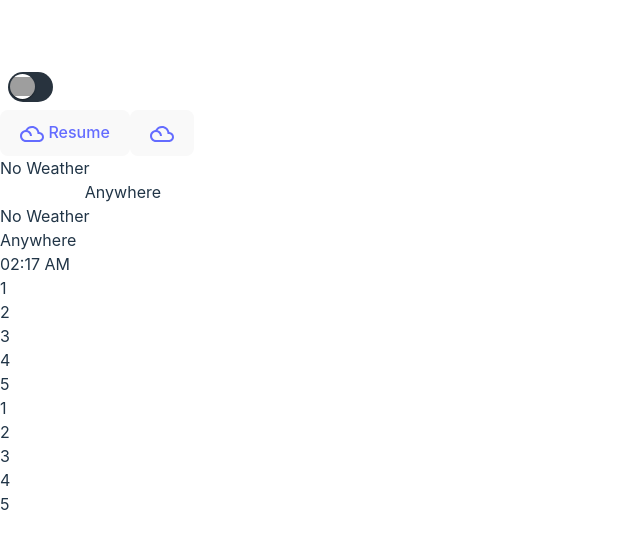
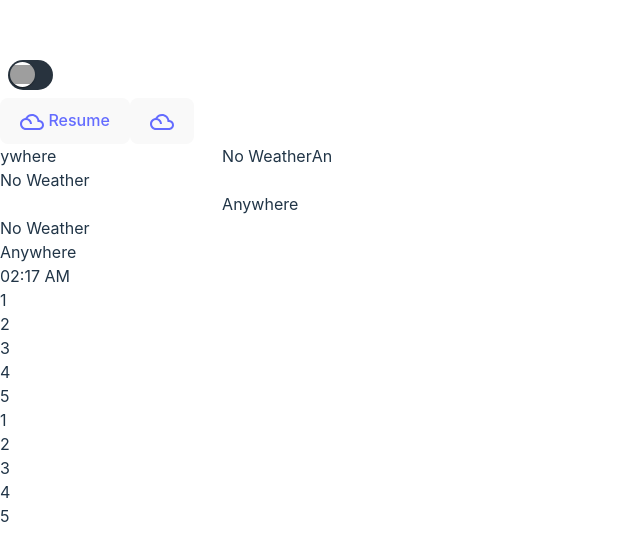
Before and after one commit to arturoguerrab/Arturo-Guerra---Portfolio, a React (Vite) app: page / in a window 1280 px wide. Shown: the part 110-670 px from the top of the page, without its empty margins (0-640 px from the left). Built offline with nearby package versions, Linux system fonts and the light colour scheme; no server answers; grey boxes are pictures that could not be loaded.

Commit message:
bug state bar

```diff
--- a/src/components/StateBarContainer/StateBar/Location/LocationContainer.jsx
+++ b/src/components/StateBarContainer/StateBar/Location/LocationContainer.jsx
@@ -8,13 +8,13 @@ const LocationContainer = () => {
 		" rounded-[1.25rem] h-8 bg-gradient-to-r from-[#30C1FF] to-[#358CF2] text-white  overflow-hidden ";
 
 	return (
-		<div className="col-start-8 md:col-start-9 me-2 col-span-3 flex items-center justify-center ">
+		<div className="col-start-8 md:col-start-9 me-2 col-span-3 flex items-center justify-between  ">
 			{/* // Marquee Mobile */}
 
-			{/* <Marquee className={marqueeStyles + " hidden "} speed={20}>
+			<Marquee className={marqueeStyles + " flex gap-2 md:hidden  "} speed={20}>
 				<Weather />
 				<Location />
-			</Marquee> */}
+			</Marquee>
 
 			{/* // Marquee Tablets */}
 
--- a/src/components/StateBarContainer/StateBar/Location/Weather.jsx
+++ b/src/components/StateBarContainer/StateBar/Location/Weather.jsx
@@ -28,8 +28,8 @@ const Weather = () => {
 	}
 
 	return (
-		<div className="flex justify-center items-center h-8 me-3 -ms-5">
-			<img src={`https:${weather.current.condition.icon}`} alt="" className="-me-5"/>
+		<div className="flex justify-around items-center gap-4 h-8 me-3 -ms-5">
+			<img src={`https:${weather.current.condition.icon}`} alt="" className="-me-5 h-10  "/>
 			<h2 className="text-sm ">{weather.current.temp_c} °C</h2>
 		</div>
 	);
```
